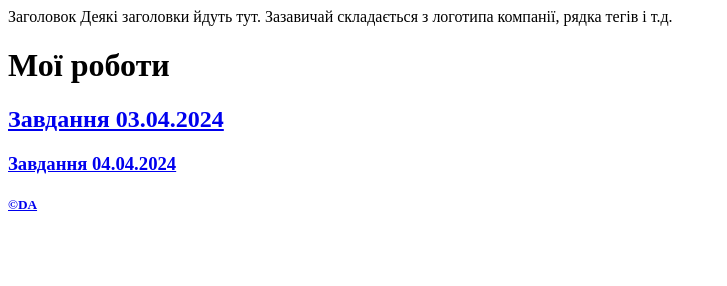
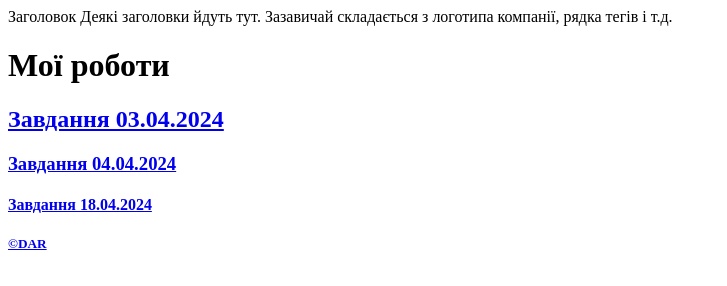
Before and after one commit to DubinaAmina/urok, a plain HTML site: page index.html in a window 1280 px wide. Shown: the whole page, without its empty margins (0-727 px from the left). Drawn offline with Linux system fonts and the light colour scheme.

Commit message:
Update index.html

```diff
--- a/index.html
+++ b/index.html
@@ -12,9 +12,10 @@
 <section>
     <a href="Zavd 3.html"><h2>Завдання 03.04.2024</h2>
     <a href="Zavd 4.html"><h3>Завдання 04.04.2024</h3>
+    <a href="Zavd 5.html"><h4>Завдання 18.04.2024</h4>
     </section>
     <footer>
-        <h5>&#169DA</h5>
+        <h5>&#169DAR</h5>
     </footer>
 </body>
 </html>
```
